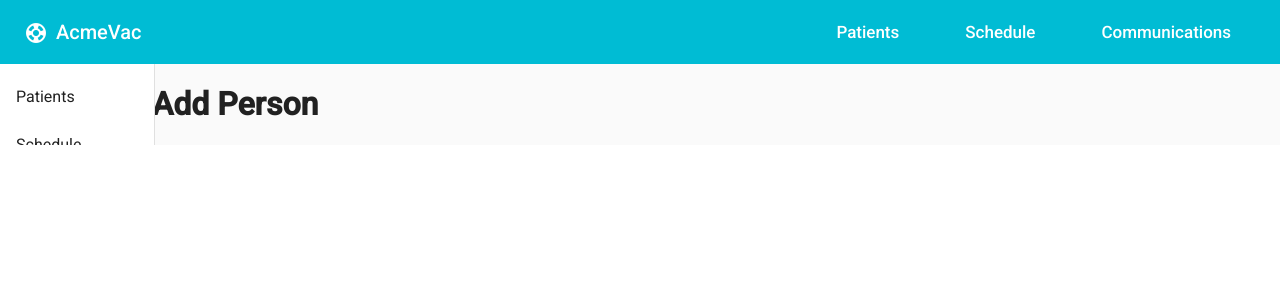
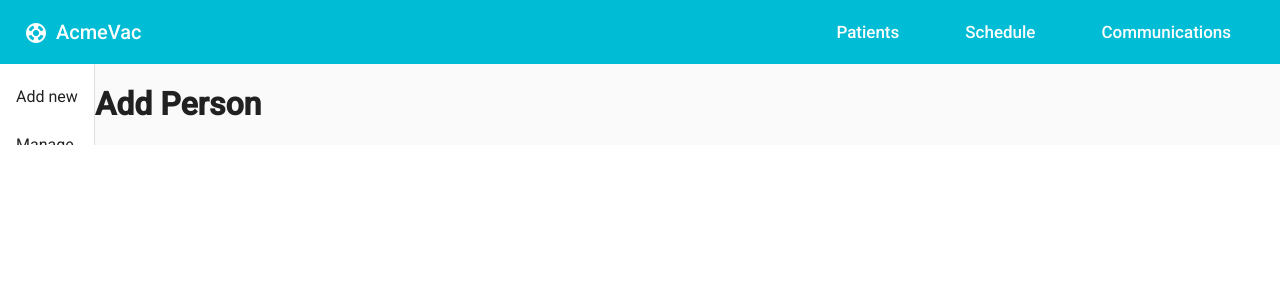
Before and after one commit to irfaanf/acme-vac, an Angular app: page / in a window 1280 px wide. Shown: the top 300 px of the page. Built offline with nearby package versions, Linux system fonts and the light colour scheme.

Commit message:
Correct desktop secondary navigation items.

```diff
--- a/src/app/web/body/secondary-navigation/desktop-secondary-navigation/desktop-secondary-navigation.component.html
+++ b/src/app/web/body/secondary-navigation/desktop-secondary-navigation/desktop-secondary-navigation.component.html
@@ -1,5 +1,5 @@
   <mat-action-list>
-    <button mat-list-item>Patients</button>
-    <button mat-list-item>Schedule</button>
-    <button mat-list-item>Communications</button>
+    <button mat-list-item>Add new</button>
+    <button mat-list-item>Manage</button>
+    <button mat-list-item>Allocate</button>
   </mat-action-list>
```
